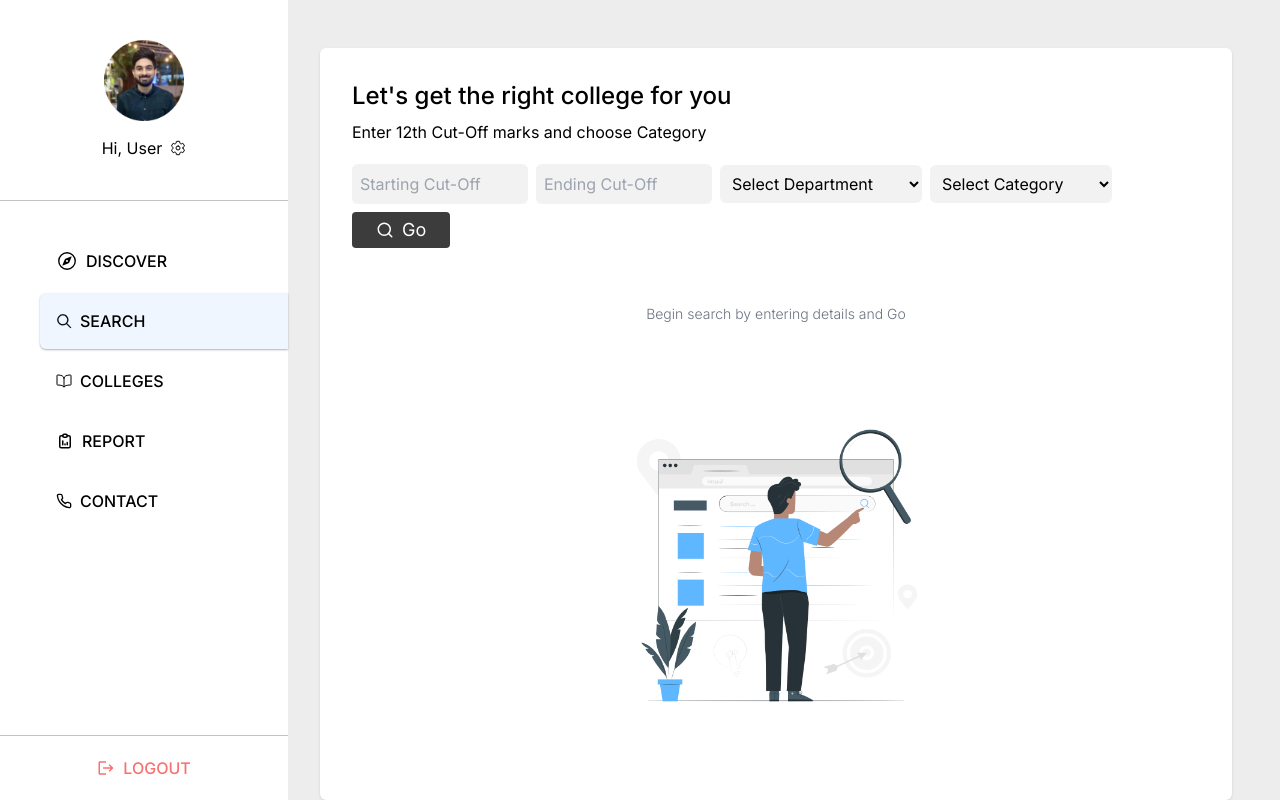
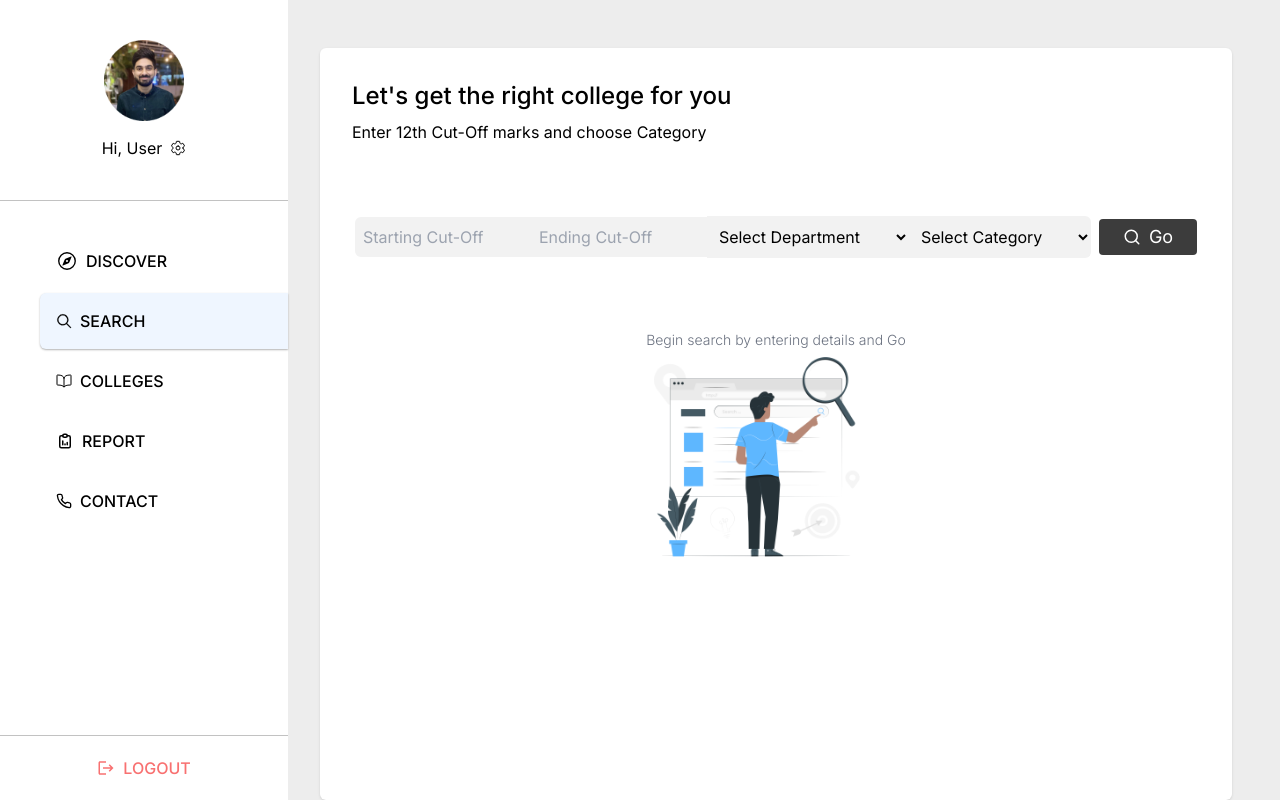
Before and after one commit to vtr-edutech/get-your-college, a Next.js app: page /home in a window 1280 px wide. Built offline with nearby package versions, Linux system fonts and the light colour scheme; no server answers.

Commit message:
fix: home search centered

```diff
--- a/src/app/(dashboard)/(with-card-layout)/home/page.js
+++ b/src/app/(dashboard)/(with-card-layout)/home/page.js
@@ -37,19 +37,17 @@ const Home = () => {
         Enter 12th Cut-Off marks and choose Category
       </h3>
       <form
-        className='flex gap-2 mt-3 items-center flex-wrap'
+        className='flex mt-16 self-center items-center flex-wrap'
         onSubmit={handleSubmit(searchSubmission)}
       >
         {/* Min cutoff */}
         <div className='flex flex-col gap-1 items-center relative'>
           <input
-            // min={0}
-            // max={200}
             type='number'
             name='starting-cutoff'
             id='starting-cutoff'
             placeholder='Starting Cut-Off'
-            className='bg-card p-2 w-44 rounded-md focus:outline-1 focus:outline-gray-200'
+            className='bg-card p-2 w-44 rounded-ss-md rounded-es-md focus:outline-1 focus:outline-gray-200'
             {...register("MinCutoff", {
               required: { value: true, message: "This field is required" },
               min: {
@@ -75,7 +73,7 @@ const Home = () => {
             name='ending-cutoff'
             id='ending-cutoff'
             placeholder='Ending Cut-Off'
-            className='bg-card p-2 w-44 rounded-md focus:outline-1 focus:outline-gray-200'
+            className='bg-card p-2  w-44 focus:outline-1 focus:outline-gray-200'
             {...register("MaxCutoff", {
               required: { value: true, message: "This field is required" },
               min: {
@@ -99,20 +97,16 @@ const Home = () => {
           <select
             name='category'
             defaultValue={"select"}
-            className='bg-card p-2 pr-8 rounded-md focus:outline-1 focus:outline-gray-200'
+            className='bg-card p-2 py-2.5 pr-8 focus:outline-1 focus:outline-gray-200'
             id='category'
             {...register("Dept", {
               required: { value: true, message: "This field is required" },
               validate: (value) =>
-                (value !== "select" && [
-                  "CSE",
-                  "ECE",
-                  "IT",
-                  "CCE",
-                  "AIDS",
-                  "ICE",
-                  "MECH",
-                ].includes(value)) || 'Invalid value selected!'
+                (value !== "select" &&
+                  ["CSE", "ECE", "IT", "CCE", "AIDS", "ICE", "MECH"].includes(
+                    value
+                  )) ||
+                "Invalid value selected!",
             })}
           >
             <option value='select'>Select Department</option>
@@ -135,20 +129,16 @@ const Home = () => {
           <select
             name='category'
             defaultValue={"Select"}
-            className='bg-card p-2 pr-8 rounded-md focus:outline-1 focus:outline-gray-200'
+            className='bg-card p-2 py-2.5 pr-8 rounded-ee-md rounded-se-md focus:outline-1 focus:outline-gray-200'
             id='category'
             {...register("Category", {
               required: { value: true, message: "This field is required" },
               validate: (value) =>
-                (value !== "select" && [
-                  "OC",
-                  "BC",
-                  "BCM",
-                  "MBC",
-                  "SC",
-                  "ST",
-                  "SCA",
-                ].includes(value)) || 'Invalid value selected!'
+                (value !== "select" &&
+                  ["OC", "BC", "BCM", "MBC", "SC", "ST", "SCA"].includes(
+                    value
+                  )) ||
+                "Invalid value selected!",
             })}
           >
             <option value='select'>Select Category</option>
@@ -166,16 +156,24 @@ const Home = () => {
             </p>
           )}
         </div>
-        <button className='bg-fill-black px-6 py-1 text-lg rounded flex gap-2 text-white items-center'>
+        <button className='bg-fill-black px-6 py-1 text-lg rounded flex gap-2 text-white items-center ml-2'>
           <LuSearch />
           Go
         </button>
       </form>
 
       {/* div where table is shown */}
-      <div className="grid place-items-center h-full">
-        <p className="text-sm font-light text-gray-500">Begin search by entering details and Go</p>
-        <Image src={'/home-illustration.png'} width={300} height={400} alt="Illustration Search" />
+      <div className='flex flex-col self-center mt-16 h-full'>
+        <p className='text-sm font-light text-gray-500'>
+          Begin search by entering details and Go
+        </p>
+        <Image
+          src={"/home-illustration.png"}
+          width={220}
+          height={0}
+          className="outline"
+          alt='Illustration Search'
+        />
       </div>
     </>
   );
```
